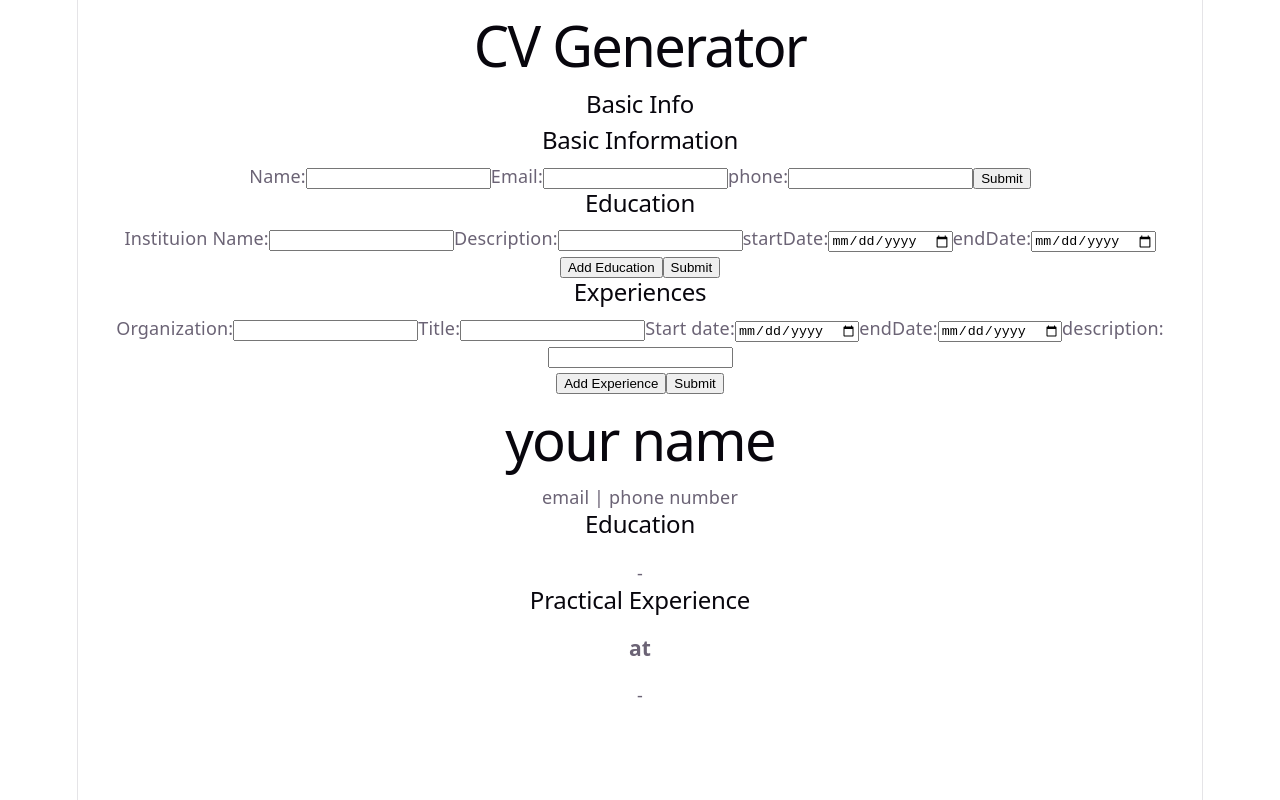
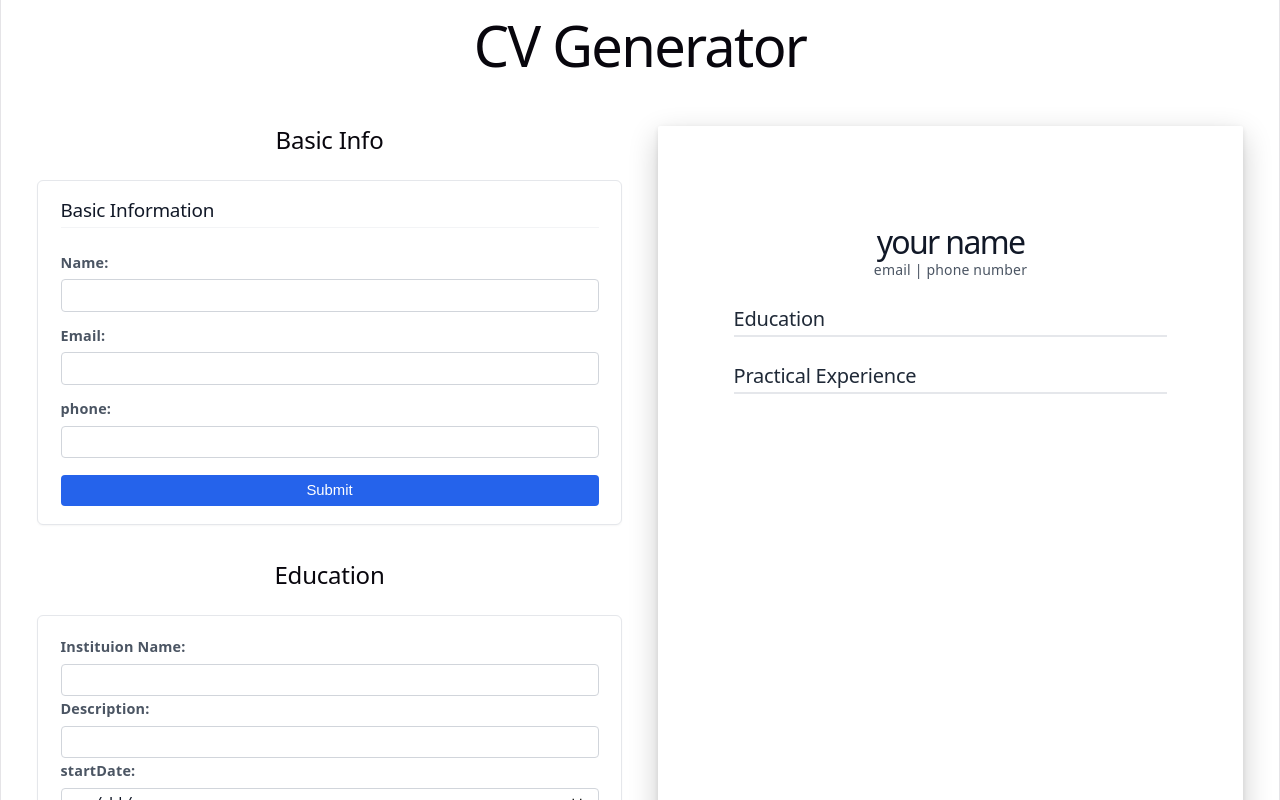
Before and after one commit to JoseClaritoEnriquez/CV_Generator, a React (Vite) app: page / in a window 1280 px wide. Shown: the top 800 px of the page. Built offline with nearby package versions, Linux system fonts and the light colour scheme.

Commit message:
added layout. also converted experience and educ to draft state

```diff
--- a/src/App.jsx
+++ b/src/App.jsx
@@ -12,23 +12,25 @@ function App() {
   function handleBasicSubmit(savedData) {
     setBasicInfo(savedData);
     console.log('Saved Basic Info in App:', savedData);
-
   }
 
+  // Draft state for Education form inputs
   const [educations, setEducations] = useState([
     { id: crypto.randomUUID(), schoolName: '', description: '', startDate: '', endDate: '' }
   ]);
+  // Submitted state passed to CVPreview
+  const [submittedEducations, setSubmittedEducations] = useState([]);
 
   function handleAddEducation() {
-    console.log('Add Education button clicked! Current count:',
-      educations.length + 1);
     setEducations([
       ...educations,
       { id: crypto.randomUUID(), schoolName: '', description: '', startDate: '', endDate: '' }
     ]);
   }
+
   function handleSubmitEducation(e) {
     e.preventDefault();
+    setSubmittedEducations([...educations]);
     console.log('Submitted Education List:', educations);
   }
 
@@ -38,21 +40,24 @@ function App() {
     ));
   }
 
+  // Draft state for Experience form inputs
   const [experiences, setExperiences] = useState([
-    { id: crypto.randomUUID(), expName: '', title: '', description: '', startDate: '', endDate: '', }
+    { id: crypto.randomUUID(), expName: '', title: '', description: '', startDate: '', endDate: '' }
   ]);
+  // Submitted state passed to CVPreview
+  const [submittedExperiences, setSubmittedExperiences] = useState([]);
 
   function handleAddExperience() {
-    console.log('Add Experience button clicked! Current count:',
-      experiences.length + 1);
     setExperiences([
       ...experiences,
-      { id: crypto.randomUUID(), schoolName: '', description: '', startDate: '', endDate: '' }
+      { id: crypto.randomUUID(), expName: '', title: '', description: '', startDate: '', endDate: '' }
     ]);
   }
+
   function handleSubmitExperience(e) {
     e.preventDefault();
-    console.log('Submitted experiences List:', experiences);
+    setSubmittedExperiences([...experiences]);
+    console.log('Submitted Experiences List:', experiences);
   }
 
   function handleExperienceChange(id, field, value) {
@@ -61,15 +66,14 @@ function App() {
     ));
   }
 
-
-
-
   return (
-    <main className='app-container'>
+    <main className='app'>
       <header>
         <h1>CV Generator</h1>
       </header>
-      <div className="form-column">
+      <div className="app-container">
+
+        <div className="forms-column">
 
           <h2> Basic Info </h2>
           <BasicInfo onSubmitInfo={handleBasicSubmit} />
@@ -82,15 +86,14 @@ function App() {
               <EducInfo key={item.id} data={item}
                 onChange={handleEducationChange}
                 onAdd={handleAddEducation} />
-
             ))}
 
             <button type="button" onClick={handleAddEducation}>
               Add Education
             </button>
 
-          <button type="button" onClick={handleSubmitEducation}>
-            Submit
+            <button type="submit">
+              Submit Education
             </button>
           </form>
 
@@ -103,29 +106,31 @@ function App() {
               <ExpInfo key={item.id} data={item}
                 onChange={handleExperienceChange}
                 onAdd={handleAddExperience} />
-
             ))}
 
             <button type="button" onClick={handleAddExperience}>
               Add Experience
             </button>
 
-          <button type="button" onClick={handleSubmitExperience}>
-            Submit
+            <button type="submit">
+              Submit Experience
             </button>
           </form>
         </div>
+
         <div className="preview-column">
           <CVPreview
             basicInfo={basicInfo}
-          educations={educations}
-          experiences={experiences}
+            educations={submittedEducations}
+            experiences={submittedExperiences}
           />
         </div>
 
+      </div>
     </main>
-  )
+  );
 }
 
 
+
 export default App
--- a/src/components/CVPreview.jsx
+++ b/src/components/CVPreview.jsx
@@ -1,3 +1,11 @@
+function formatDate(dateString) {
+    if (!dateString) return '';
+    const parts = dateString.split('-');
+    if (parts.length !== 3) return dateString;
+    const [year, month, day] = parts;
+    return `${month}/${day}/${year}`;
+}
+
 export default function CVPreview({ basicInfo, educations, experiences }) {
     return (
         <div className="cvDocument">
@@ -10,9 +18,15 @@ export default function CVPreview({ basicInfo, educations, experiences }) {
                 <h2> Education </h2>
                 {educations.map((edu) => (
                     <div key={edu.id} className="cv-item">
-                        <h3>{edu.schoolName}</h3>
-                        <p>{edu.description}</p>
-                        <p>{edu.startDate}-{edu.endDate}</p>
+                        <div className="cv-item-header">
+                            <h3>{edu.schoolName}</h3>
+                            {(edu.startDate || edu.endDate) && (
+                                <span className="cv-dates">
+                                    {formatDate(edu.startDate)}{edu.startDate && edu.endDate ? ' - ' : ''}{formatDate(edu.endDate)}
+                                </span>
+                            )}
+                        </div>
+                        {edu.description && <p>{edu.description}</p>}
                     </div>
                 ))}
             </section>
@@ -21,12 +35,19 @@ export default function CVPreview({ basicInfo, educations, experiences }) {
                 <h2>Practical Experience</h2>
                 {experiences.map((exp) => (
                     <div key={exp.id} className="cv-item">
-                        <h3>{exp.title} at {exp.expName}</h3>
-                        <p>{exp.startDate} - {exp.endDate}</p>
-                        <p>{exp.description}</p>
+                        <div className="cv-item-header">
+                            <h3>{exp.title}{exp.title && exp.expName ? ' | ' : ''}{exp.expName}</h3>
+                            {(exp.startDate || exp.endDate) && (
+                                <span className="cv-dates">
+                                    {formatDate(exp.startDate)}{exp.startDate && exp.endDate ? ' - ' : ''}{formatDate(exp.endDate)}
+                                </span>
+                            )}
+                        </div>
+                        {exp.description && <p>{exp.description}</p>}
                     </div>
                 ))}
             </section>
 
-        </div>)
+        </div>
+    );
 }
--- a/src/components/EducInfo.jsx
+++ b/src/components/EducInfo.jsx
@@ -1,9 +1,6 @@
 import { useState } from 'react';
 
-export default function EducInfo({ data, onChange }) {
-
-
-
+export default function EducInfo({ data, onChange, onDelete }) {
     return (
         <div className="form-section">
 
@@ -27,6 +24,11 @@ export default function EducInfo({ data, onChange }) {
                 <input type="date" value={data.endDate}
                     onChange={(e) => onChange(data.id, 'endDate', e.target.value)} />
             </label>
-        </div >
+            {onDelete && (
+                <button type="button" className="delete-btn" onClick={() => onDelete(data.id)}>
+                    Remove
+                </button>
+            )}
+        </div>
     );
 }
--- a/src/styles/App.css
+++ b/src/styles/App.css
@@ -1,187 +1,179 @@
-.counter {
-  font-size: 16px;
-  padding: 5px 10px;
-  border-radius: 5px;
-  color: var(--accent);
-  background: var(--accent-bg);
-  border: 2px solid transparent;
-  transition: border-color 0.3s;
-  margin-bottom: 24px;
-
-  &:hover {
-    border-color: var(--accent-border);
+/* Layout Container */
+.app-container {
+  display: flex;
+  gap: 2rem;
+  padding: 2rem;
+  max-width: 100%;
+  margin: 0 auto;
+  align-items: flex-start;
 }
 
-  &:focus-visible {
-    outline: 2px solid var(--accent);
-    outline-offset: 2px;
-  }
+/* Left Column: Form Controls */
+.forms-column {
+  flex: 1;
+  display: flex;
+  flex-direction: column;
+  gap: 1rem;
 }
 
-.hero {
-  position: relative;
-
-  .base,
-  .framework,
-  .vite {
-    inset-inline: 0;
-    margin: 0 auto;
+/* Right Column: CV Preview (Sticky Pinned) */
+.preview-column {
+  flex: 1;
+  position: sticky;
+  top: 2rem;
 }
 
-  .base {
-    width: 170px;
-    position: relative;
-    z-index: 0;
+/* Form Card Container */
+.form-section {
+  background-color: #ffffff;
+  color: #1f2937;
+  padding: 1rem 1.25rem;
+  border-radius: 6px;
+  border: 1px solid #e5e7eb;
+  box-shadow: 0 1px 2px rgba(0, 0, 0, 0.04);
+  margin-bottom: 1rem;
 }
 
-  .framework,
-  .vite {
-    position: absolute;
+
+/* Form Section Titles */
+.form-section h2 {
+  font-size: 1.05rem;
+  color: #111827;
+  margin-top: 0;
+  margin-bottom: 0.6rem;
+  padding-bottom: 0.3rem;
+  border-bottom: 1px solid #f3f4f6;
+  text-align: left;
 }
 
-  .framework {
-    z-index: 1;
-    top: 34px;
-    height: 28px;
-    transform: perspective(2000px) rotateZ(300deg) rotateX(44deg) rotateY(39deg) scale(1.4);
+/* Form Layout Spacing */
+.form-section form {
+  display: flex;
+  flex-direction: column;
+  gap: 0.6rem;
 }
 
-  .vite {
-    z-index: 0;
-    top: 107px;
-    height: 26px;
-    width: auto;
-    transform: perspective(2000px) rotateZ(300deg) rotateX(40deg) rotateY(39deg) scale(0.8);
-  }
+/* Form Labels */
+.form-section label {
+  display: flex;
+  flex-direction: column;
+  gap: 0.2rem;
+  font-size: 0.8rem;
+  font-weight: 600;
+  color: #4b5563;
+  text-align: left;
 }
 
-#center {
-  display: flex;
-  flex-direction: column;
-  gap: 25px;
-  place-content: center;
-  place-items: center;
-  flex-grow: 1;
-
-  @media (max-width: 1024px) {
-    padding: 32px 20px 24px;
-    gap: 18px;
-  }
+/* Form Input Fields */
+.form-section input {
+  padding: 0.35rem 0.6rem;
+  font-size: 0.875rem;
+  border: 1px solid #d1d5db;
+  border-radius: 4px;
+  background-color: #ffffff;
+  color: #111827;
+  outline: none;
 }
 
-#next-steps {
-  display: flex;
-  border-top: 1px solid var(--border);
-  text-align: left;
-
-  &>div {
-    flex: 1 1 0;
-    padding: 32px;
-
-    @media (max-width: 1024px) {
-      padding: 24px 20px;
-    }
+.form-section input:focus {
+  border-color: #2563eb;
+  box-shadow: 0 0 0 2px rgba(37, 99, 235, 0.15);
 }
 
-  .icon {
-    margin-bottom: 16px;
-    width: 22px;
-    height: 22px;
+/* Buttons Base Styling */
+.forms-column button {
+  padding: 0.4rem 0.85rem;
+  font-size: 0.825rem;
+  font-weight: 500;
+  border-radius: 4px;
+  cursor: pointer;
+  border: none;
+  margin-top: 0.35rem;
 }
 
-  @media (max-width: 1024px) {
-    flex-direction: column;
+/* Submit Button */
+.forms-column button[type="submit"] {
+  background-color: #2563eb;
+  color: #ffffff;
+}
+
+.forms-column button[type="submit"]:hover {
+  background-color: #1d4ed8;
+}
+
+/* Add Button */
+.forms-column button[type="button"] {
+  background-color: #f3f4f6;
+  color: #374151;
+  border: 1px solid #d1d5db;
+}
+
+.forms-column button[type="button"]:hover {
+  background-color: #e5e7eb;
+}
+
+/* Document Container (A4 Dimensions) */
+.cvDocument {
+  background-color: #ffffff;
+  color: #111827;
+  width: 100%;
+  max-width: 210mm;
+  min-height: 297mm;
+  padding: 20mm;
+  margin: 0 auto;
+  border-radius: 2px;
+  box-shadow: 0 10px 30px rgba(0, 0, 0, 0.2), 0 2px 6px rgba(0, 0, 0, 0.1);
+  text-align: left;
+  box-sizing: border-box;
+}
+
+/* CV Header Formatting */
+.cvDocument header h1 {
+  text-align: center;
+  color: #111827 !important;
+  font-size: 32px;
+  margin-bottom: 0.25rem;
+  margin-top: 1.5rem;
+}
+
+.cvDocument header p {
   text-align: center;
 }
+
+/* CV Section Titles */
+.cvDocument h2 {
+  color: #1f2937;
+  font-size: 20px;
+  border-bottom: 2px solid #e5e7eb;
+  padding-bottom: 0.25rem;
+  margin-top: 1.5rem;
+  margin-bottom: 0.75rem;
 }
 
-#docs {
-  border-right: 1px solid var(--border);
-
-  @media (max-width: 1024px) {
-    border-right: none;
-    border-bottom: 1px solid var(--border);
-  }
+/* CV Item Titles & Paragraphs */
+.cvDocument h3 {
+  color: #374151;
+  font-size: 16px;
+  margin: 0.25rem 0;
 }
 
-#next-steps ul {
-  list-style: none;
-  padding: 0;
-  display: flex;
-  gap: 8px;
-  margin: 32px 0 0;
-
-  .logo {
-    height: 18px;
+.cvDocument p {
+  color: #4b5563;
+  font-size: 14px;
+  line-height: 1.5;
+  margin: 0.25rem 0;
 }
 
-  a {
-    color: var(--text-h);
-    font-size: 16px;
-    border-radius: 6px;
-    background: var(--social-bg);
+/* CV Item Header Flex Layout */
+.cv-item-header {
   display: flex;
-    padding: 6px 12px;
-    align-items: center;
-    gap: 8px;
-    text-decoration: none;
-    transition: box-shadow 0.3s;
-
-    &:hover {
-      box-shadow: var(--shadow);
+  justify-content: space-between;
+  align-items: baseline;
+  margin-top: 0.5rem;
 }
 
-    .button-icon {
-      height: 18px;
-      width: 18px;
+.cv-dates {
+  font-size: 13px;
+  color: #6b7280;
+  font-weight: 500;
 }
-  }
-
-  @media (max-width: 1024px) {
-    margin-top: 20px;
-    flex-wrap: wrap;
-    justify-content: center;
-
-    li {
-      flex: 1 1 calc(50% - 8px);
-    }
-
-    a {
-      width: 100%;
-      justify-content: center;
-      box-sizing: border-box;
-    }
-  }
-}
-
-#spacer {
-  height: 88px;
-  border-top: 1px solid var(--border);
-
-  @media (max-width: 1024px) {
-    height: 48px;
-  }
-}
-
-.ticks {
-  position: relative;
-  width: 100%;
-
-  &::before,
-  &::after {
-    content: '';
-    position: absolute;
-    top: -4.5px;
-    border: 5px solid transparent;
-  }
-
-  &::before {
-    left: 0;
-    border-left-color: var(--border);
-  }
-
-  &::after {
-    right: 0;
-    border-right-color: var(--border);
-  }
-}
--- a/src/styles/index.css
+++ b/src/styles/index.css
@@ -55,7 +55,7 @@ body {
 }
 
 #root {
-  width: 1126px;
+  width: 100%;
   max-width: 100%;
   margin: 0 auto;
   text-align: center;
```
Lines whose indentation alone changed are shown as unchanged.
